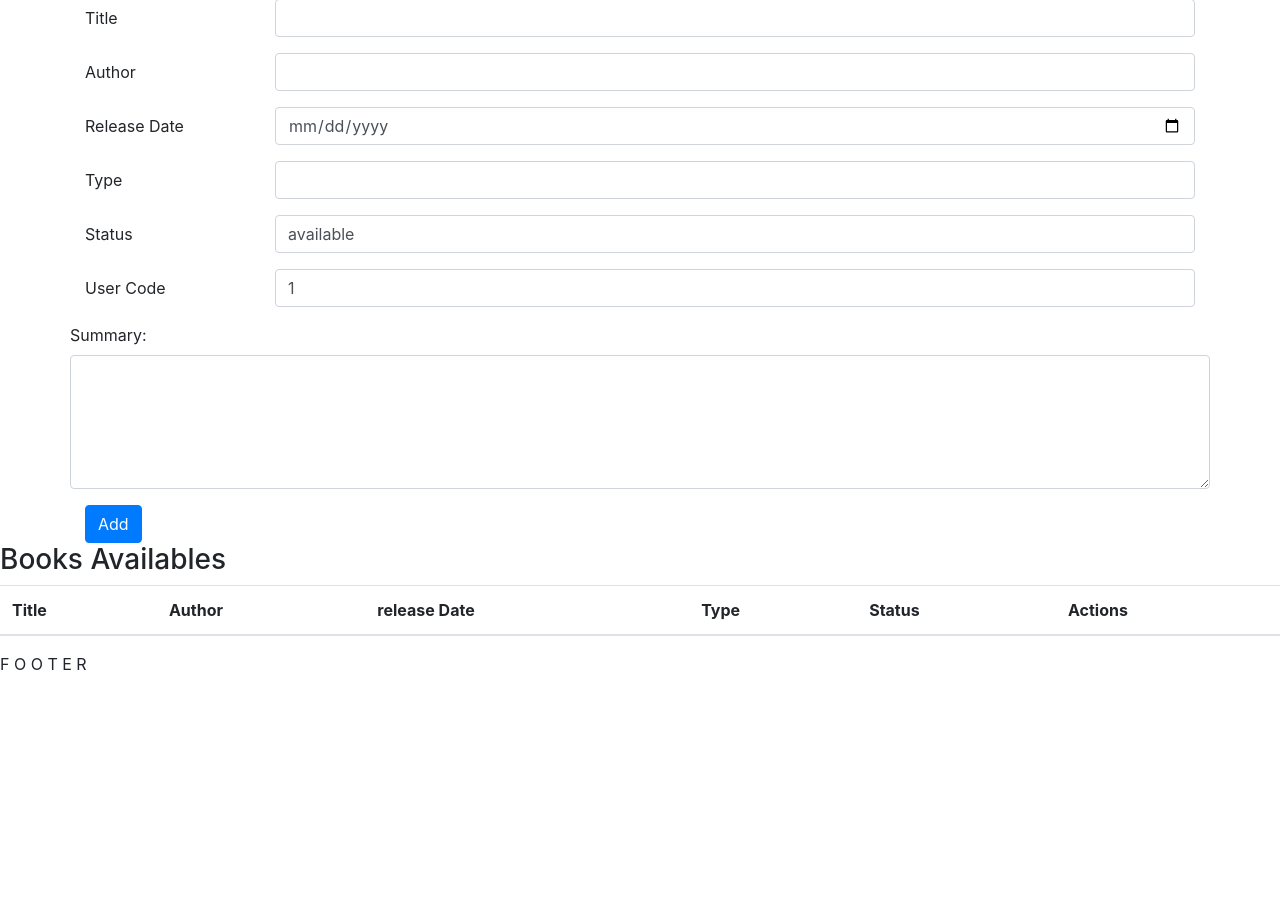
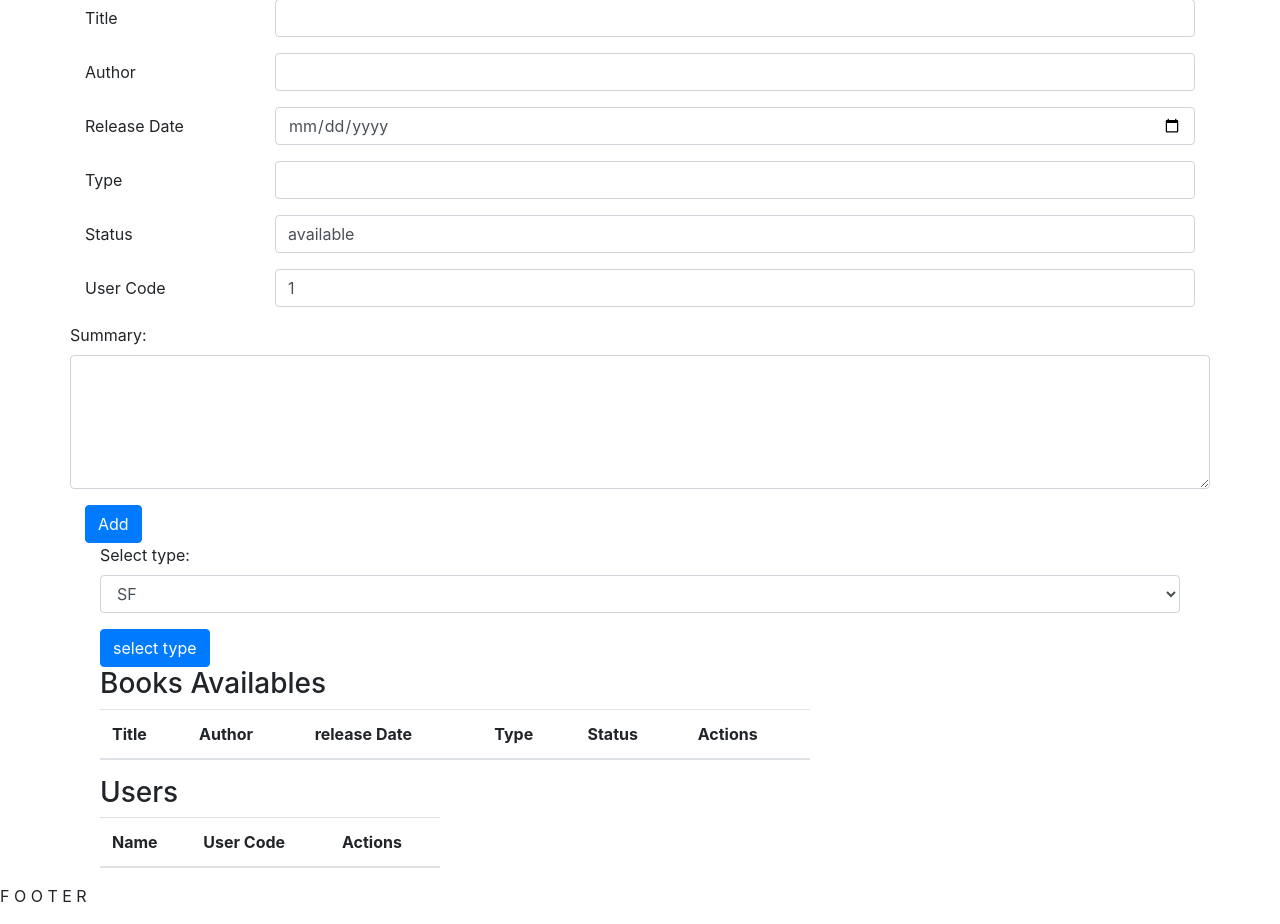
Before and after one commit to florentlequibain/library, a PHP site: page /indexView.php in a window 1280 px wide. Shown: the part 95-1019 px from the top of the page. Before the commit the page ends 765 px from the top, so only its background shows below. Run offline with PHP 8.4, Linux system fonts and the light colour scheme; data that the repository does not hold is empty; some libraries are stand-ins or nearby versions.

Commit message:
add table with all users in index

```diff
--- a/assets/css/main.css
+++ b/assets/css/main.css
@@ -117,7 +117,11 @@ textarea {
   background-color: darkred;
 }
 
-
+.tablesContainer{
+  display: flex;
+  flex-direction: row;
+  flex-wrap: wrap;
+}
 
 
 
--- a/views/indexView.php
+++ b/views/indexView.php
@@ -68,11 +68,34 @@
 
    </div>
 
+<div class="tablesContainer container">
 
-<h3>Books Availables</h3>
 
+<div class="selectBookContainer col-12">
+
+<!-- DROPDOWN SELECTOR -->
+<form class="" action="" method="post">
+
+  <div class="form-group">
+   <label for="sel1">Select type:</label>
+   <select name="selectTypeDropdown" class="form-control" id="sel1">
+     <option value="SF" name="SF">SF</option>
+     <option value="thriller" name="thriller">thriller</option>
+     <option value="fantasy" name="fantasy">fantasy</option>
+     <option value="all" name="all">all</option>
+   </select>
+ </div>
+
+ <input class="btn btn-primary " type="submit" name="selectType" value="select type">
+</form>
+
+</div>
+
+<article id="booksTable" class="col-8">
 <!-- TABLE WITH ALL BOOKS -->
 <table class="table table-striped">
+  <h3>Books Availables</h3>
+
 
   <thead>
     <tr>
@@ -106,7 +129,43 @@
 
   </tbody>
 </table>
+</article>
 
+<article id="usersTable" class="col-4">
+  <!-- TABLE WITH ALL USERS -->
+  <table class="table table-striped">
+
+    <h3>Users</h3>
+
+    <thead>
+      <tr>
+        <th>Name</th>
+        <th>User Code</th>
+        <th>Actions</th>
+      </tr>
+    </thead>
+
+    <tbody>
+
+      <?php
+      foreach ($users as $user) {
+        ?>
+
+      <tr>
+        <td><?php echo $user->getName(); ?></td>
+        <td><?php echo $user->getUserCode(); ?></td>
+        <td>A C T I O N S</td>
+      </tr>
+
+      <?php
+      }
+      ?>
+
+    </tbody>
+  </table>
+</article>
+
+</div>
 
 <?php
   include("template/footer.php")
```
Also changed, not shown: controllers/indexController.php (+12 -0 lines), model/BookManager.php (+20 -0 lines).
